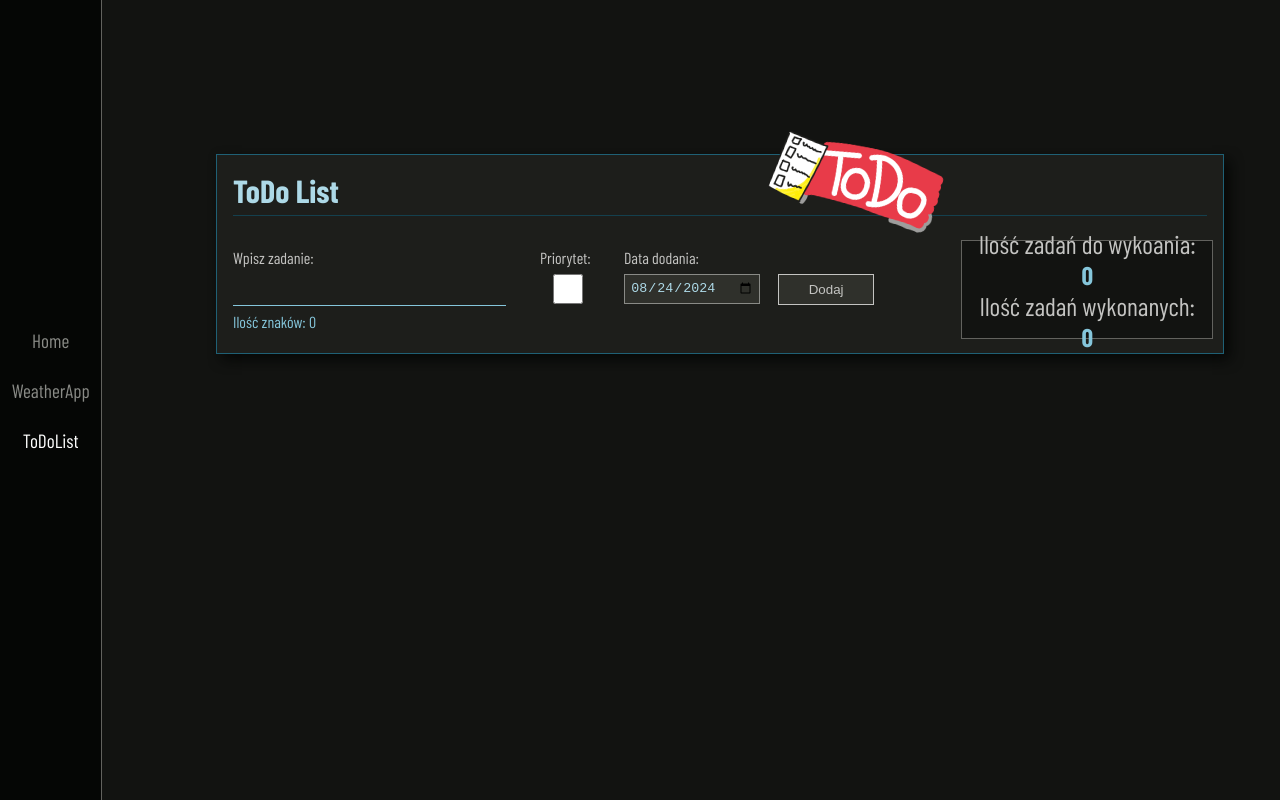
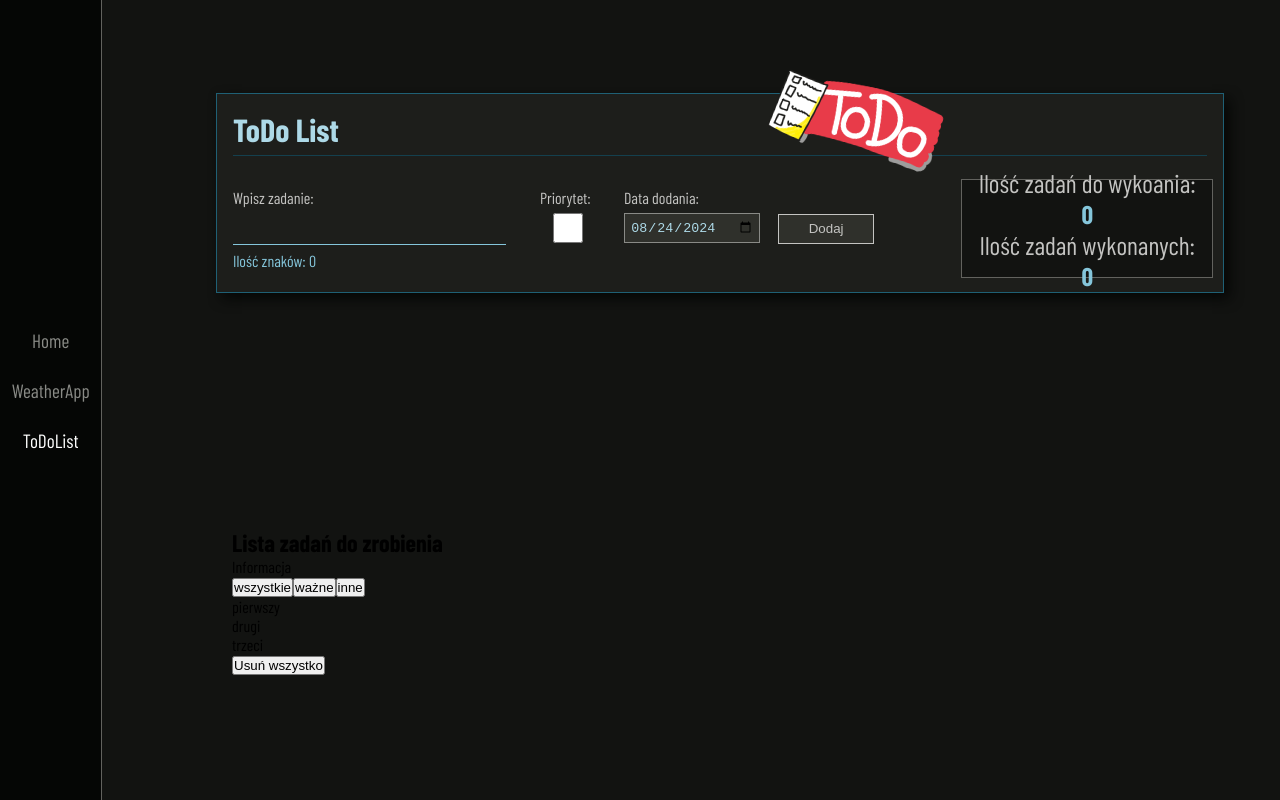
Before and after one commit to Scorpion19702022/01_REACT_VARIOUS_PROJECTS, a React (Create React App) app: page /ToDoList in a window 1280 px wide. Built offline with nearby package versions, Linux system fonts and the light colour scheme; a web font is replaced by a local one.

Commit message:
added structure for ToDoTask

```diff
--- a/src/Components/ToDoList/Style/ToDoResults.module.css
+++ b/src/Components/ToDoList/Style/ToDoResults.module.css
@@ -20,3 +20,18 @@
 
 	--color-error: #ff0000;
 }
+
+.wrapper {
+	margin: 2em 0em;
+	width: 90%;
+	padding: 1em;
+	display: flex;
+	flex-direction: column;
+}
+
+@media (min-width: 992px) {
+	.wrapper {
+		display: flex;
+		flex-direction: row;
+	}
+}
--- a/src/Components/ToDoList/ToDoTask.tsx
+++ b/src/Components/ToDoList/ToDoTask.tsx
@@ -5,7 +5,23 @@ import styles from './Style/ToDoTask.module.css'
 const ToDoTask = () => {
 	return (
 		<section className={styles.wrapper}>
-			<div></div>
+			<h2 className={styles.heading}>Lista zadań do zrobienia</h2>
+			<div className={styles.box_info}>
+				<span className={styles.info}>Informacja</span>
+			</div>
+			<div className={styles.box_select_btns}>
+				<button className={styles.select_btn}>wszystkie</button>
+				<button className={styles.select_btn}>ważne</button>
+				<button className={styles.select_btn}>inne</button>
+			</div>
+			<div className={styles.box_todo}>
+				<p>pierwszy</p>
+				<p>drugi</p>
+				<p>trzeci</p>
+			</div>
+			<div className={styles.box_main_btns}>
+				<button className={styles.main_btn}>Usuń wszystko</button>
+			</div>
 		</section>
 	)
 }
```
